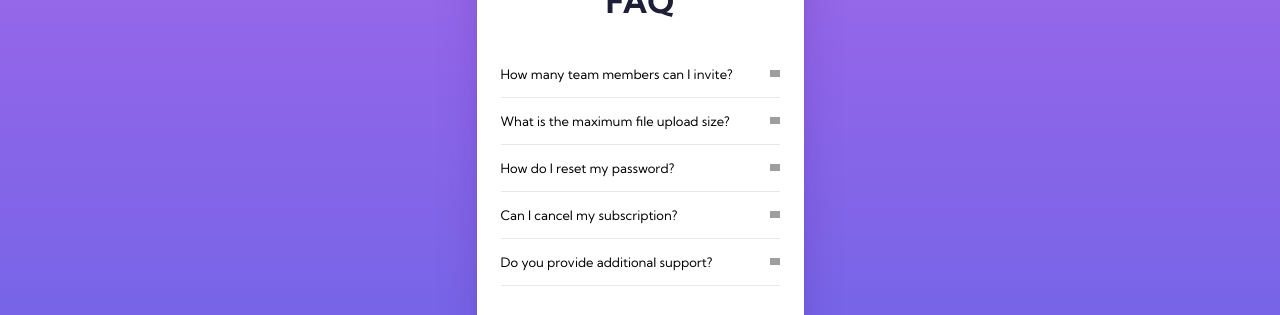
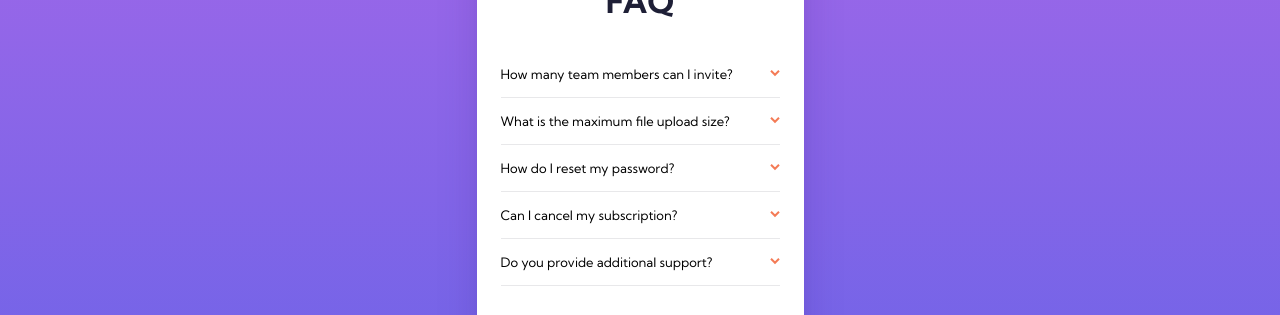
Before and after one commit to rhickey94/faq-accordion-card, a Vue app: page / in a window 1280 px wide. Shown: the part 284-599 px from the top of the page. Built offline with nearby package versions, Linux system fonts and the light colour scheme; grey boxes are pictures that could not be loaded.

Commit message:
fixed static asset issue for real this time?

```diff
--- a/src/components/BasicDropdown.vue
+++ b/src/components/BasicDropdown.vue
@@ -62,7 +62,7 @@ li {
 }
 .arrow {
   border: none;
-  background: no-repeat url(icon-arrow-down.svg);
+  background: no-repeat url(/icon-arrow-down.svg);
   height: 7px;
   width: 10px;
   align-self: center;
```
